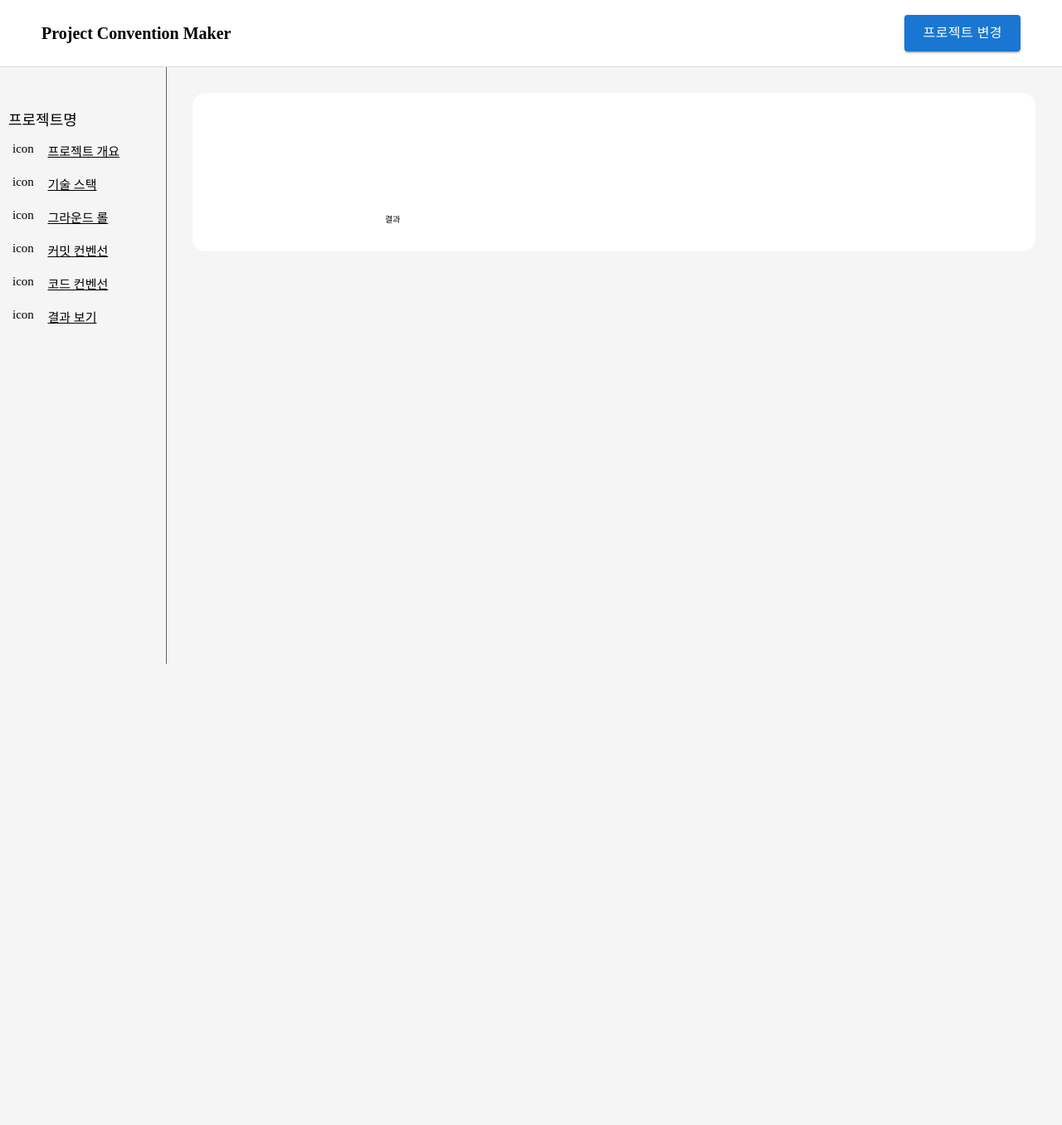
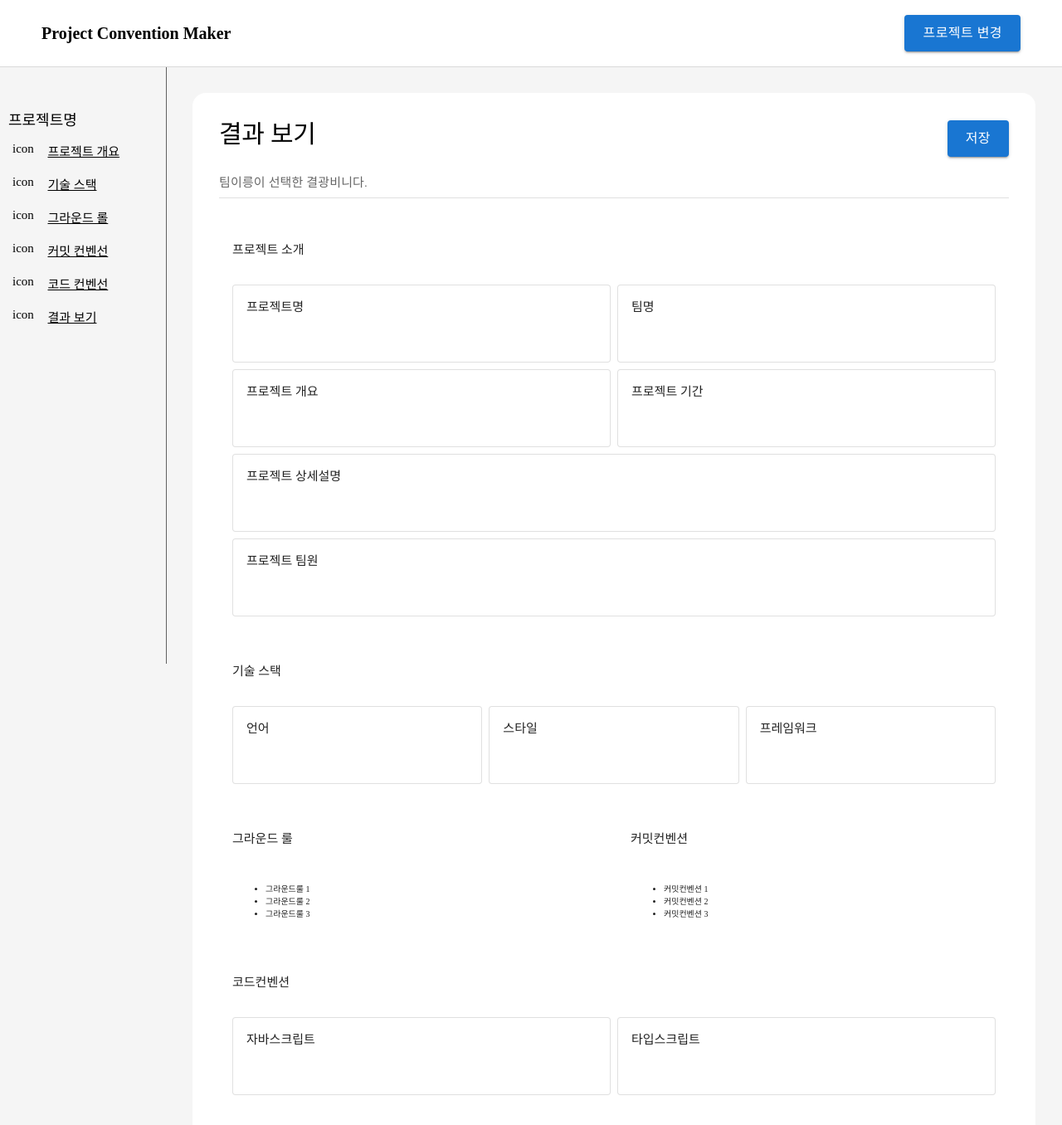
Before and after one commit to projectconventionmaker/project_convention_maker, a React (Vite) app: page /result in a window 1280 px wide. Shown: the top 1356 px of the page at 83% size. Before the commit the page ends 800 px from the top, so only its background shows below. Built offline with nearby package versions, Linux system fonts and the light colour scheme.

Commit message:
feat: 결과보기 페이지 레이아웃 마크업

```diff
--- a/src/pages/ResultPage.tsx
+++ b/src/pages/ResultPage.tsx
@@ -1,5 +1,182 @@
+import {
+  Grid,
+  Box,
+  Typography,
+  Divider,
+  Card,
+  CardHeader,
+  CardContent,
+} from '@mui/material';
+import SaveButton from '../components/Button';
+
 const ResultPage = () => {
-  return <main>결과</main>;
+  return (
+    <Grid container spacing={2}>
+      <Grid item xs={12}>
+        <Box
+          sx={{
+            display: 'flex',
+            justifyContent: 'space-between',
+            alignItems: 'center',
+          }}
+        >
+          <Typography
+            variant="h2"
+            gutterBottom
+            sx={{
+              fontSize: '3rem',
+              fontWeight: '400',
+            }}
+          >
+            결과 보기
+          </Typography>
+          <SaveButton />
+        </Box>
+      </Grid>
+      <Grid item xs={12}>
+        <Typography
+          variant="subtitle1"
+          gutterBottom
+          sx={{
+            fontSize: '1.5rem',
+            color: '#666666',
+          }}
+        >
+          {'팀이릉'}이 선택한 결광비니다.
+        </Typography>
+        <Divider
+          variant="fullWidth"
+          sx={{
+            marginBottom: '2rem',
+          }}
+        />
+      </Grid>
+      <Grid item xs={12}>
+        <Card elevation={0}>
+          <CardHeader title="프로젝트 소개" />
+          <CardContent>
+            <Grid container spacing={1}>
+              <Grid item xs={12} sm={6}>
+                <Card variant="outlined">
+                  <CardHeader title="프로젝트명" />
+                  <CardContent></CardContent>
+                </Card>
+              </Grid>
+              <Grid item xs={12} sm={6}>
+                <Card variant="outlined">
+                  <CardHeader title="팀명" />
+                  <CardContent></CardContent>
+                </Card>
+              </Grid>
+              <Grid item xs={12} sm={6}>
+                <Card variant="outlined">
+                  <CardHeader title="프로젝트 개요" />
+                  <CardContent></CardContent>
+                </Card>
+              </Grid>
+              <Grid item xs={12} sm={6}>
+                <Card variant="outlined">
+                  <CardHeader title="프로젝트 기간" />
+                  <CardContent></CardContent>
+                </Card>
+              </Grid>
+              <Grid item xs={12}>
+                <Card variant="outlined">
+                  <CardHeader title="프로젝트 상세설명" />
+                  <CardContent></CardContent>
+                </Card>
+              </Grid>
+              <Grid item xs={12}>
+                <Card variant="outlined">
+                  <CardHeader title="프로젝트 팀원" />
+                  <CardContent></CardContent>
+                </Card>
+              </Grid>
+            </Grid>
+          </CardContent>
+        </Card>
+      </Grid>
+
+      <Grid item xs={12}>
+        <Card elevation={0}>
+          <CardHeader title="기술 스택" />
+          <CardContent>
+            <Grid container spacing={1}>
+              <Grid item xs={12} sm={6} lg={4}>
+                <Card variant="outlined">
+                  <CardHeader title="언어" />
+                  <CardContent></CardContent>
+                </Card>
+              </Grid>
+              <Grid item xs={12} sm={6} lg={4}>
+                <Card variant="outlined">
+                  <CardHeader title="스타일" />
+                  <CardContent></CardContent>
+                </Card>
+              </Grid>
+              <Grid item xs={12} lg={4}>
+                <Card variant="outlined">
+                  <CardHeader title="프레임워크" />
+                  <CardContent></CardContent>
+                </Card>
+              </Grid>
+            </Grid>
+          </CardContent>
+        </Card>
+      </Grid>
+      <Grid item xs={12}>
+        <Grid container spacing={1}>
+          <Grid item xs={12} lg={6}>
+            <Card elevation={0}>
+              <CardHeader title="그라운드 룰" />
+              <CardContent>
+                <ul>
+                  <li>그라운드룰 1</li>
+                  <li>그라운드룰 2</li>
+                  <li>그라운드룰 3</li>
+                </ul>
+              </CardContent>
+            </Card>
+          </Grid>
+
+          <Grid item xs={12} lg={6}>
+            <Card elevation={0}>
+              <CardHeader title="커밋컨벤션" />
+              <CardContent>
+                <ul>
+                  <li>커밋컨벤션 1</li>
+                  <li>커밋컨벤션 2</li>
+                  <li>커밋컨벤션 3</li>
+                </ul>
+              </CardContent>
+            </Card>
+          </Grid>
+        </Grid>
+      </Grid>
+
+      <Grid item xs={12}>
+        <Card elevation={0}>
+          <CardHeader title="코드컨벤션" />
+          <CardContent>
+            <Grid container spacing={1}>
+              <Grid item xs={12} lg={6}>
+                <Card variant="outlined">
+                  <CardHeader title="자바스크립트" />
+                  <CardContent></CardContent>
+                </Card>
+              </Grid>
+              <Grid item xs={12} lg={6}>
+                <Card variant="outlined">
+                  <CardHeader title="타입스크립트" />
+                  <CardContent></CardContent>
+                </Card>
+              </Grid>
+            </Grid>
+          </CardContent>
+        </Card>
+      </Grid>
+    </Grid>
+  );
 };
 
 export default ResultPage;
```
